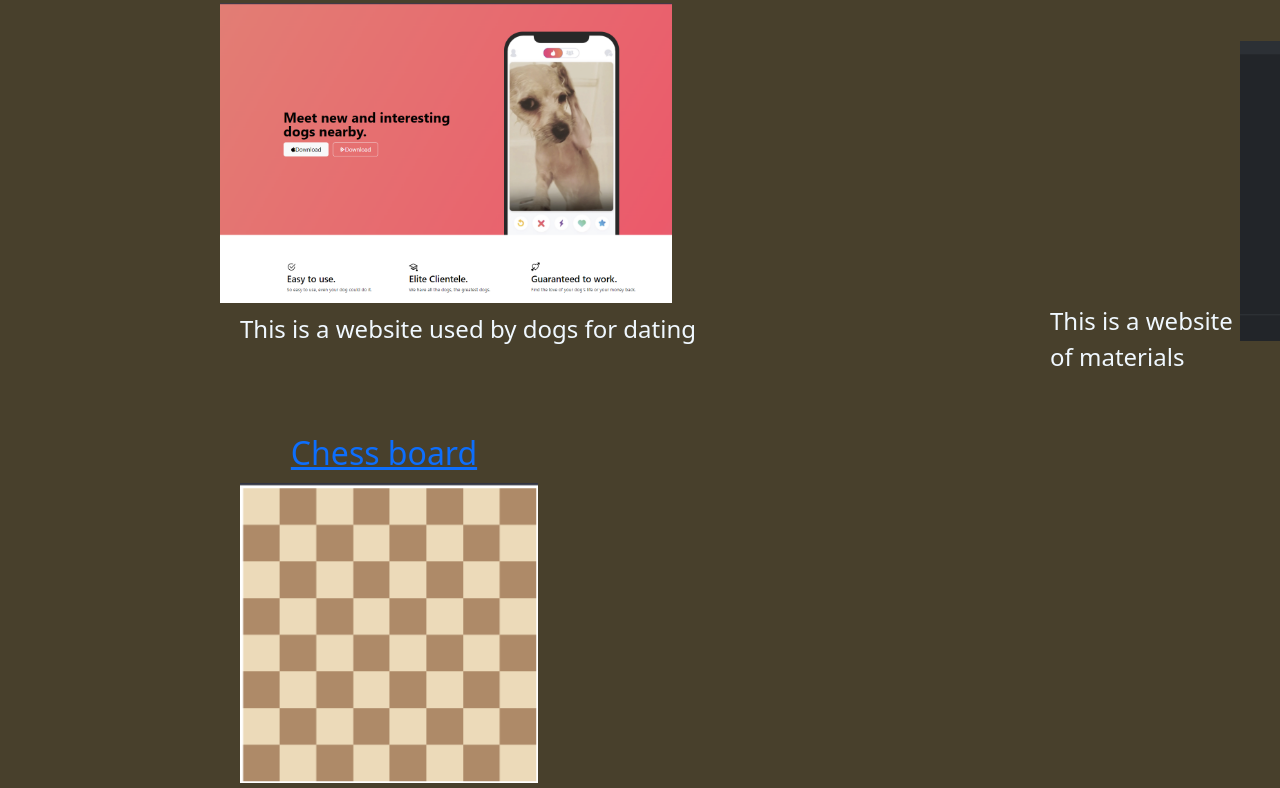
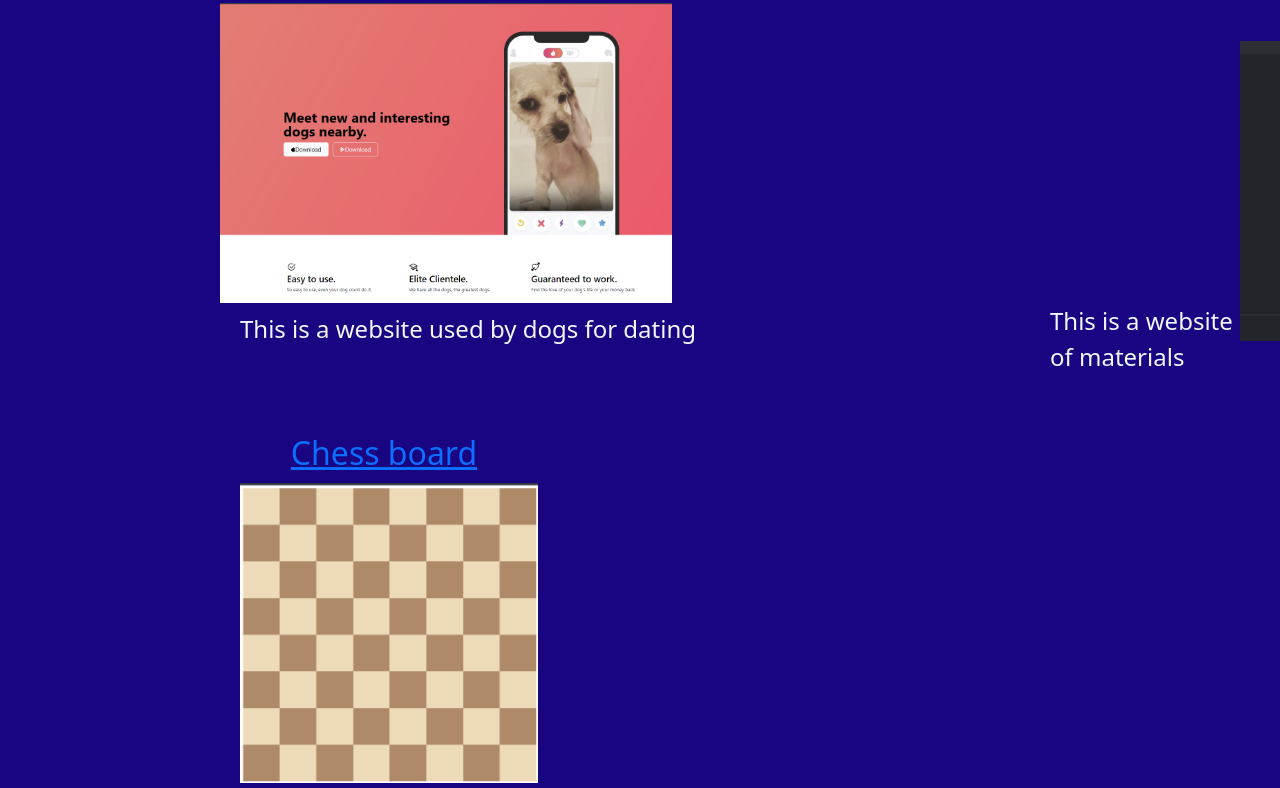
Before and after one commit to RohanHazra/rohanhazra, a plain HTML site: page projects.html in a window 1280 px wide. Shown: the part 480-1268 px from the top of the page. Drawn offline with nearby package versions, Linux system fonts and the light colour scheme.

Commit message:
Update projects.html

```diff
--- a/projects.html
+++ b/projects.html
@@ -9,7 +9,7 @@
 <link rel="stylesheet" href="./style.css">
 <link href="https://cdn.jsdelivr.net/npm/bootstrap@5.3.2/dist/css/bootstrap.min.css" rel="stylesheet" integrity="sha384-T3c6CoIi6uLrA9TneNEoa7RxnatzjcDSCmG1MXxSR1GAsXEV/Dwwykc2MPK8M2HN" crossorigin="anonymous">
 
-<body style="background-color:rgb(72, 64, 44) ";>
+<body style="background-color:#190482 ";>
 <section>
   <header class="d-flex justify-content-center py-3">
     <ul class="nav nav-pills">
```
